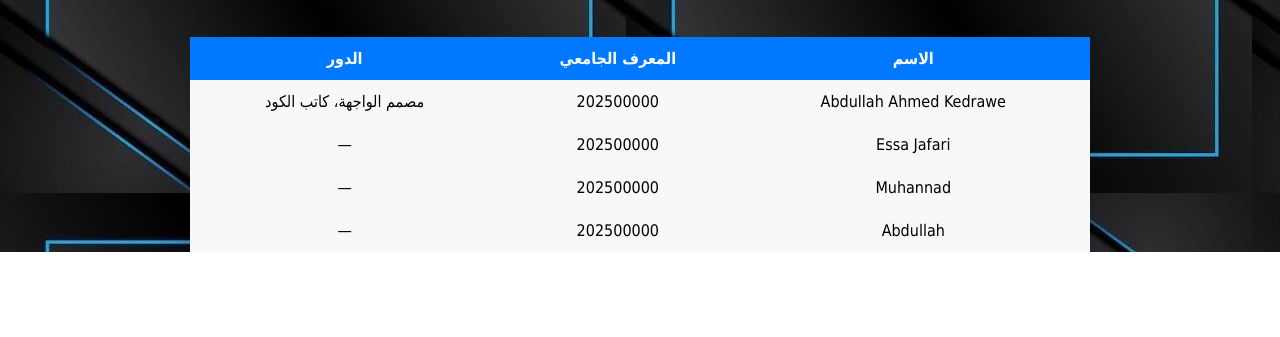
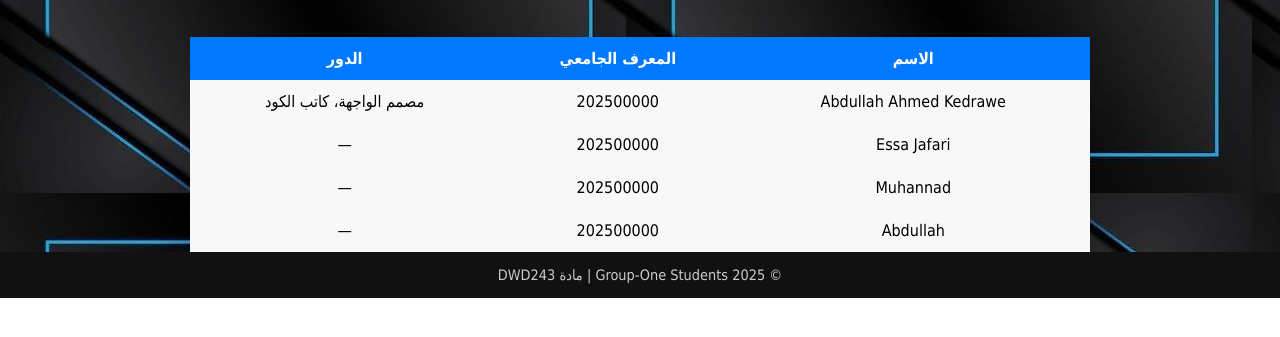
Before and after one commit to AbdullahK-design/Group-One-Project, a plain HTML site: page team.html in a window 1280 px wide. Shown: the part 179-516 px from the top of the page. Drawn offline with Linux system fonts and the light colour scheme.

Commit message:
Update team.html

```diff
--- a/team.html
+++ b/team.html
@@ -65,6 +65,9 @@
     </div>
   </section>
 
+  <footer>
+    <p>© 2025 Group-One Students | مادة DWD243</p>
+  </footer>
 
   <script>
     const toggle = document.getElementById('menu-toggle');
```
